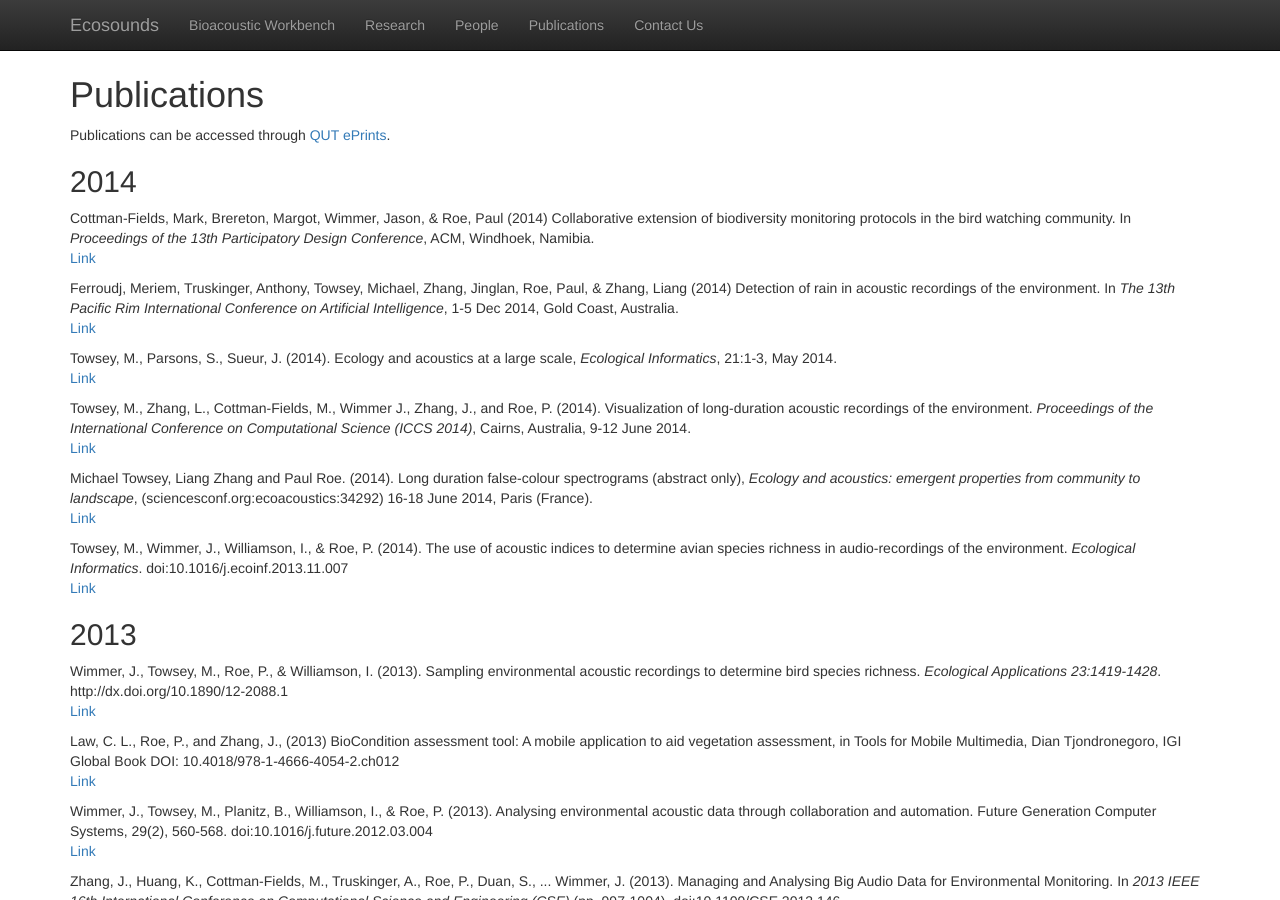
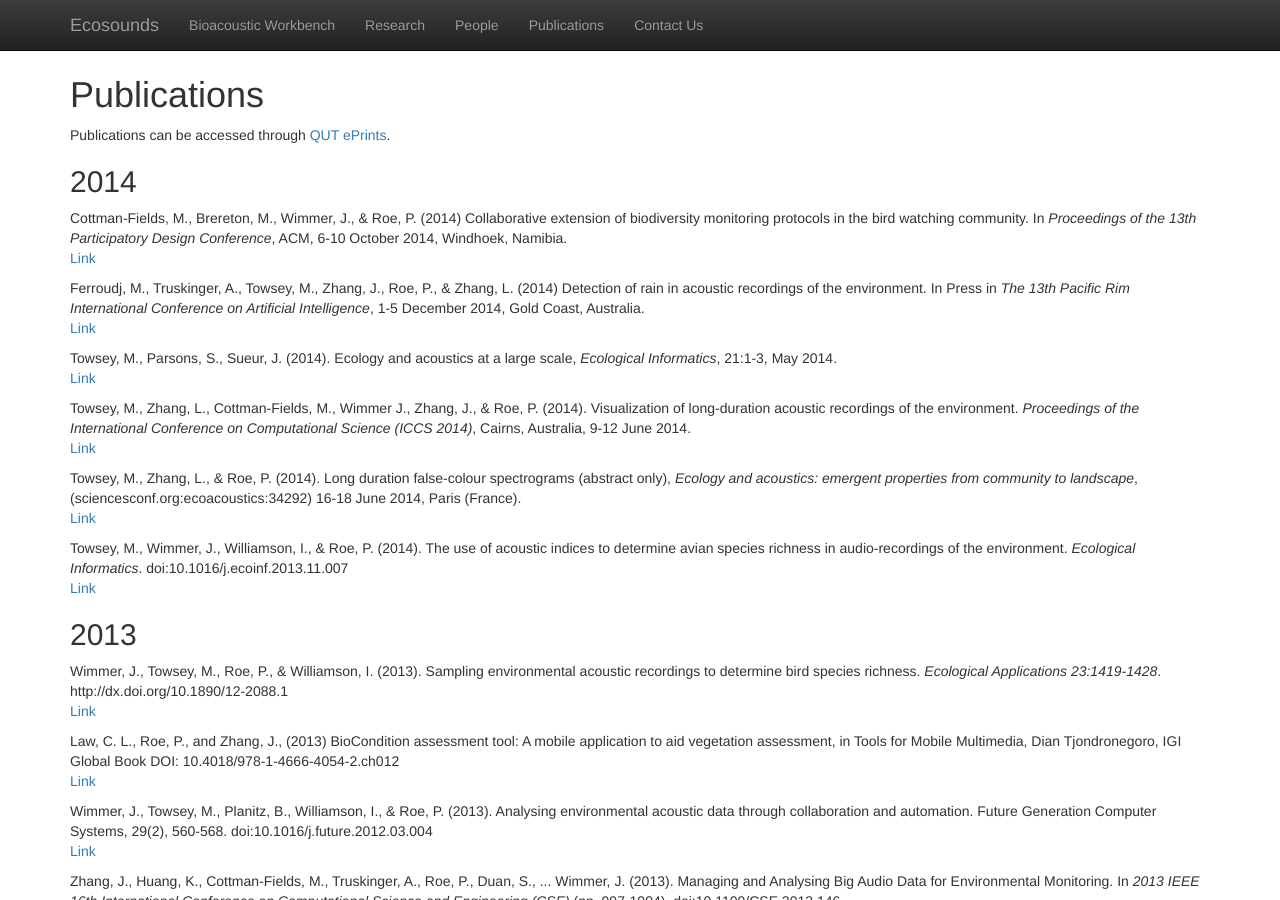
Before and after one commit to QutEcoacoustics/research-blog, a Jekyll site: the page built from publications/publications.html, in a window 1280 px wide and 900 px high. Built offline with Jekyll 4.4.1, drawn with Linux system fonts in a browser that asks for light colours; nearby versions of some CDN libraries; Markdown is read by kramdown in place of the engine named in the settings.

Commit message:
abbr. first names, added dates.

```diff
--- a/publications/publications.html
+++ b/publications/publications.html
@@ -12,17 +12,17 @@ title: Ecosounds | Publications
     <h2>2014</h2>
 
     <p>
-        Cottman-Fields, Mark, Brereton, Margot, Wimmer, Jason, & Roe, Paul (2014) Collaborative extension of
+        Cottman-Fields, M., Brereton, M., Wimmer, J., &amp; Roe, P. (2014) Collaborative extension of
         biodiversity monitoring protocols in the bird watching community. In <i>Proceedings of the 13th
-        Participatory Design Conference</i>, ACM, Windhoek, Namibia.
+        Participatory Design Conference</i>, ACM, 6-10 October 2014, Windhoek, Namibia.
         <br>
         <a href="http://eprints.qut.edu.au/75545/">Link</a>
     </p>
 
     <p>
-        Ferroudj, Meriem, Truskinger, Anthony, Towsey, Michael, Zhang, Jinglan, Roe, Paul, & Zhang, Liang (2014)
-        Detection of rain in acoustic recordings of the environment. In <i>The 13th Pacific Rim International
-        Conference on Artificial Intelligence</i>, 1-5 Dec 2014, Gold Coast, Australia.
+        Ferroudj, M., Truskinger, A., Towsey, M., Zhang, J., Roe, P., &amp; Zhang, L. (2014)
+        Detection of rain in acoustic recordings of the environment. In Press in <i>The 13th Pacific Rim International
+        Conference on Artificial Intelligence</i>, 1-5 December 2014, Gold Coast, Australia.
         <br>
         <a href="http://eprints.qut.edu.au/76561/">Link</a>
     </p>
@@ -35,7 +35,7 @@ title: Ecosounds | Publications
     </p>
 
     <p>
-        Towsey, M., Zhang, L., Cottman-Fields, M., Wimmer J., Zhang, J., and Roe, P. (2014). Visualization of
+        Towsey, M., Zhang, L., Cottman-Fields, M., Wimmer J., Zhang, J., &amp; Roe, P. (2014). Visualization of
         long-duration acoustic recordings of the environment. <i>Proceedings of the International Conference on
         Computational Science (ICCS 2014)</i>, Cairns, Australia, 9-12 June 2014.
         <br>
@@ -43,7 +43,7 @@ title: Ecosounds | Publications
     </p>
 
     <p>
-        Michael Towsey, Liang Zhang and Paul Roe. (2014). Long duration false-colour spectrograms (abstract only), <i>Ecology
+        Towsey, M., Zhang, L., &amp; Roe, P. (2014). Long duration false-colour spectrograms (abstract only), <i>Ecology
         and acoustics: emergent properties from community to landscape</i>, (sciencesconf.org:ecoacoustics:34292) 16-18
         June 2014, Paris (France).
         <br>
```
